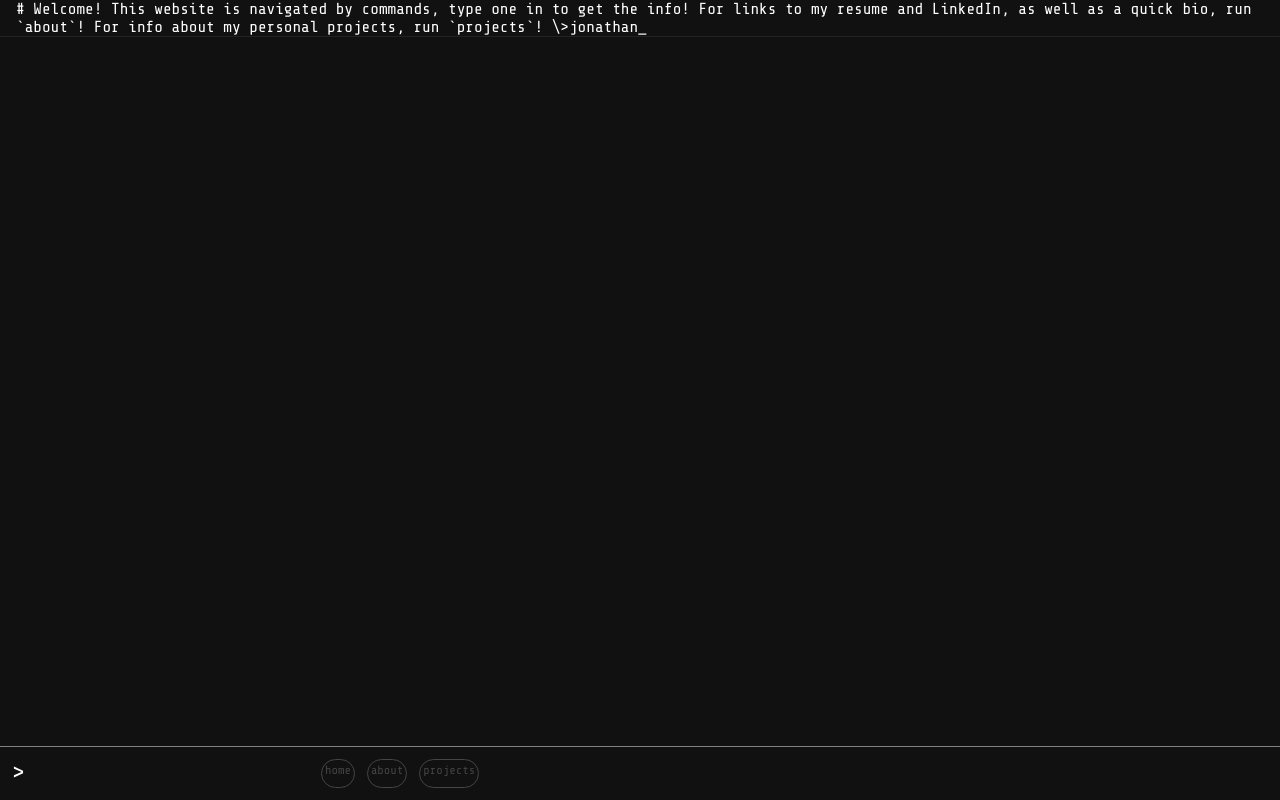
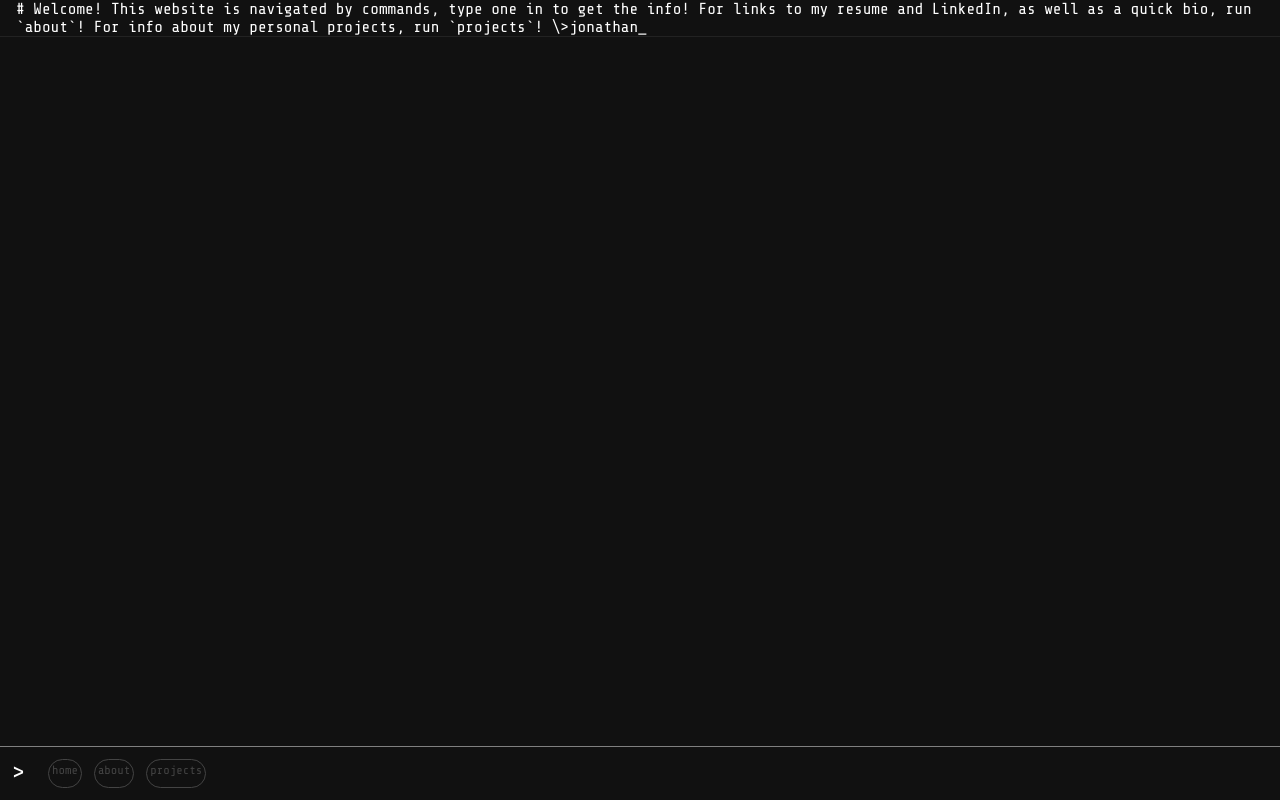
Before and after one commit to jmalexan/jmalexan, an Angular app: page / in a window 1280 px wide. Built offline with nearby package versions, Linux system fonts and the light colour scheme; what ngx-md would draw is missing.

Commit message:
Fix spacing

```diff
--- a/src/app/term-input/term-input.component.css
+++ b/src/app/term-input/term-input.component.css
@@ -1,8 +1,7 @@
 input {
-  display: flex;
-  flex-direction: row;
   margin-left: 0.5em;
   flex-grow: 1;
+  width: 1px;
   height: 100%;
   background-color: #111111;
   border-style: none;
--- a/src/app/term-input/term-input.component.ts
+++ b/src/app/term-input/term-input.component.ts
@@ -22,9 +22,7 @@ export class TermInputComponent implements OnInit {
   }
 
   focusInput() {
-    if (this.inputBox.nativeElement != document.activeElement) {
-      this.inputBox.nativeElement.focus();
-    }
+    this.inputBox.nativeElement.focus();
   }
 
 }
```
